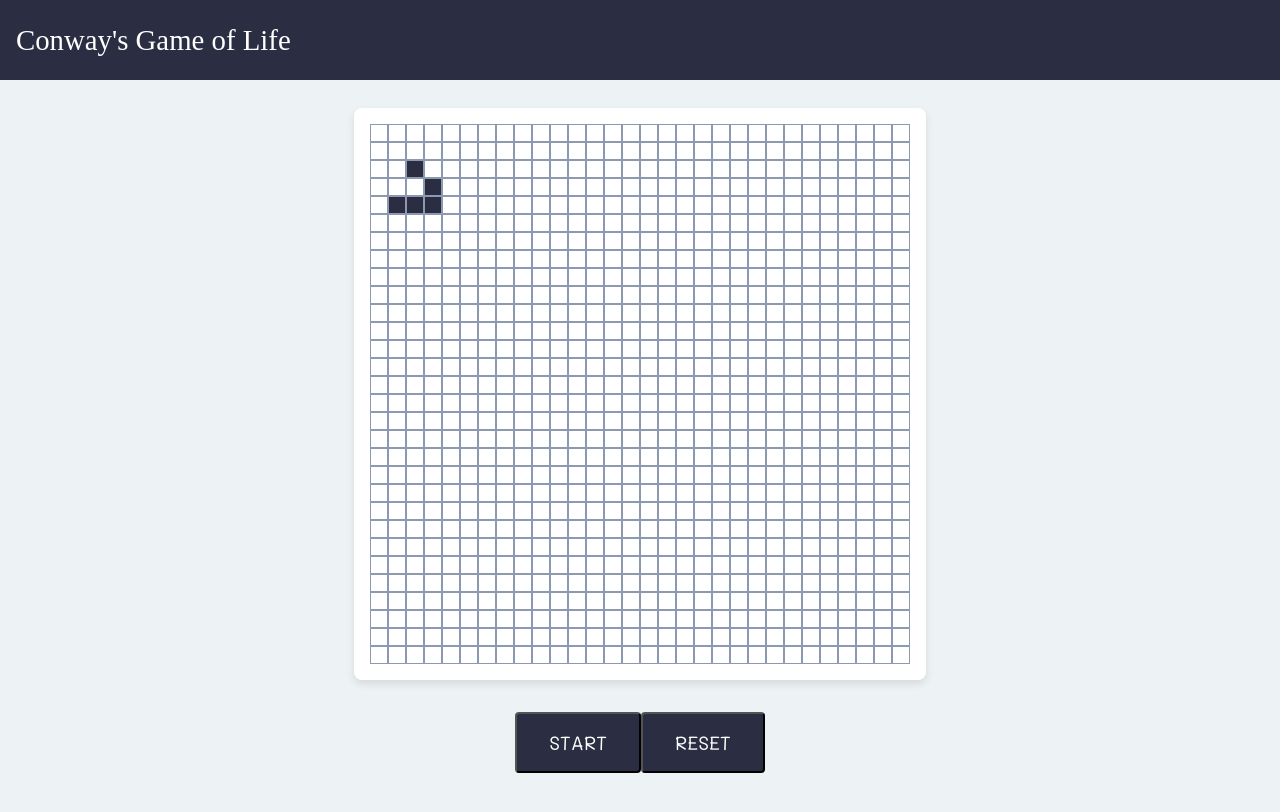
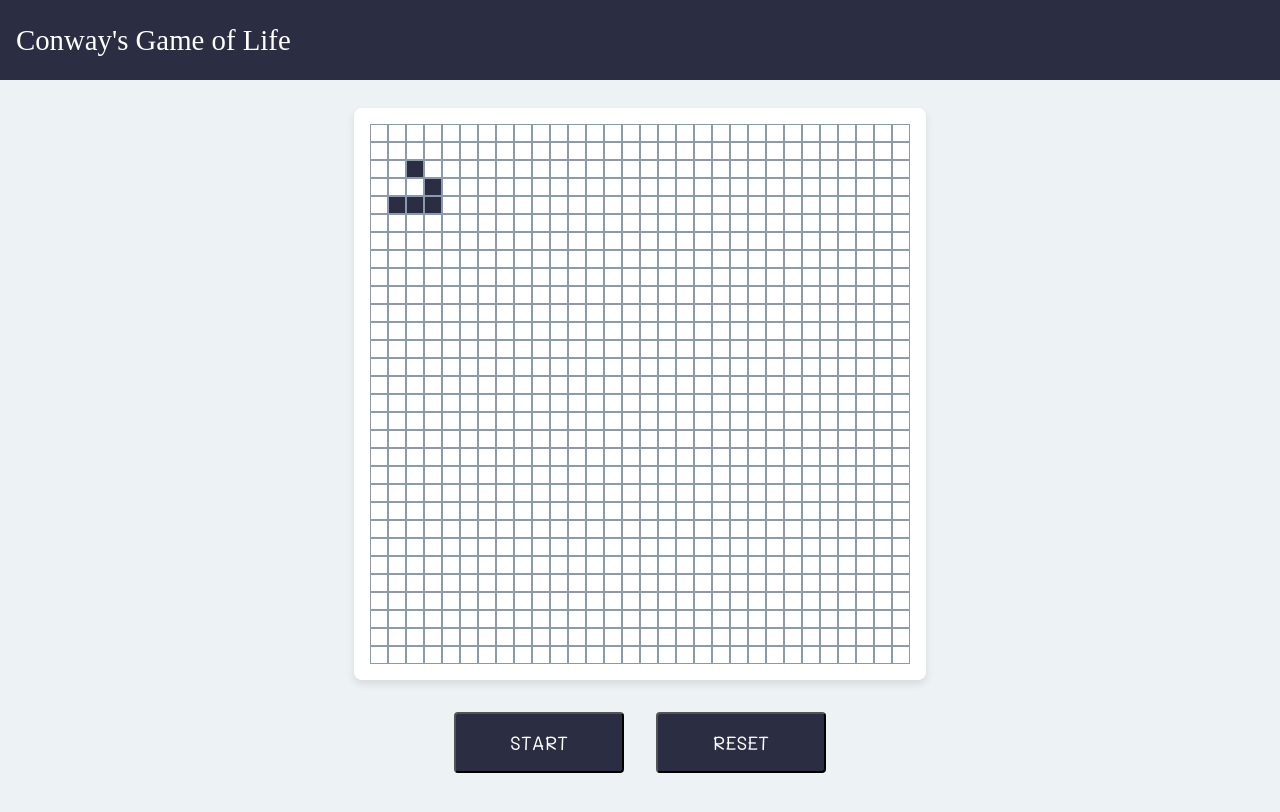
Before and after one commit to ishitakeshawani/Game-of-Life, a React (Create React App) app: page / in a window 1280 px wide. Shown: the top 812 px of the page. Built offline with nearby package versions, Linux system fonts and the light colour scheme.

Commit message:
Added footer styles

```diff
--- a/src/components/grid/grid.css
+++ b/src/components/grid/grid.css
@@ -54,4 +54,10 @@
     font-size: 1.2rem;
     cursor: pointer;
     text-transform: uppercase;
+    width: 170px;
 }
+
+.footer{
+    display: flex;
+    gap: 2rem;
+}
```
